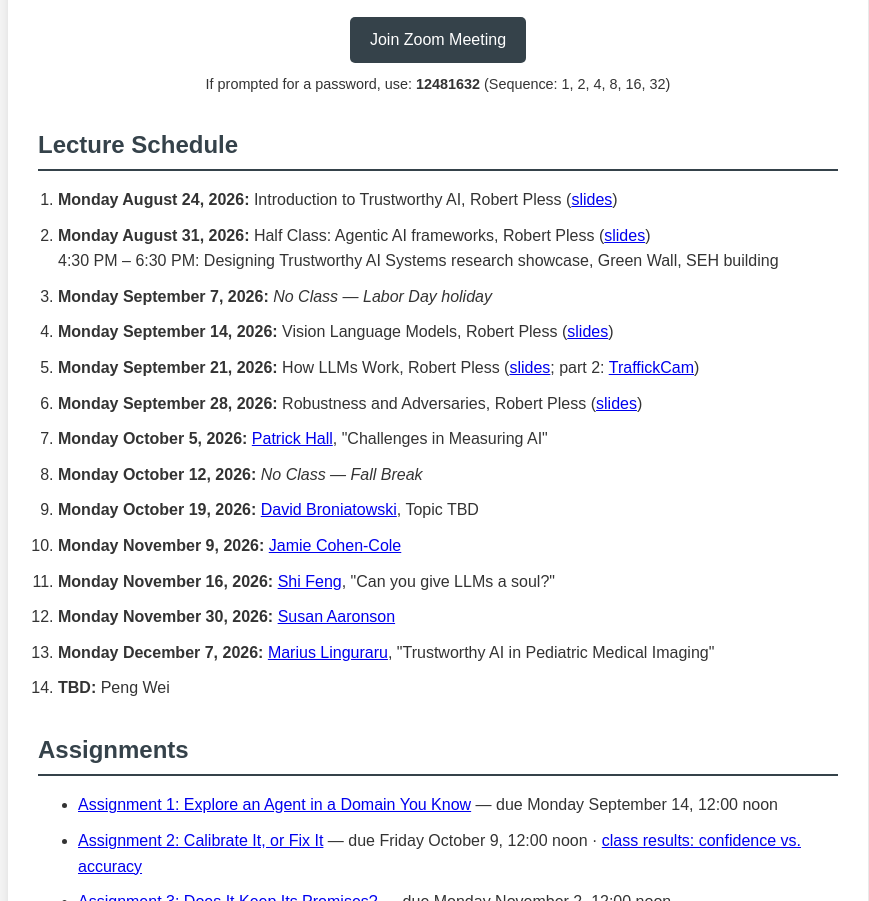
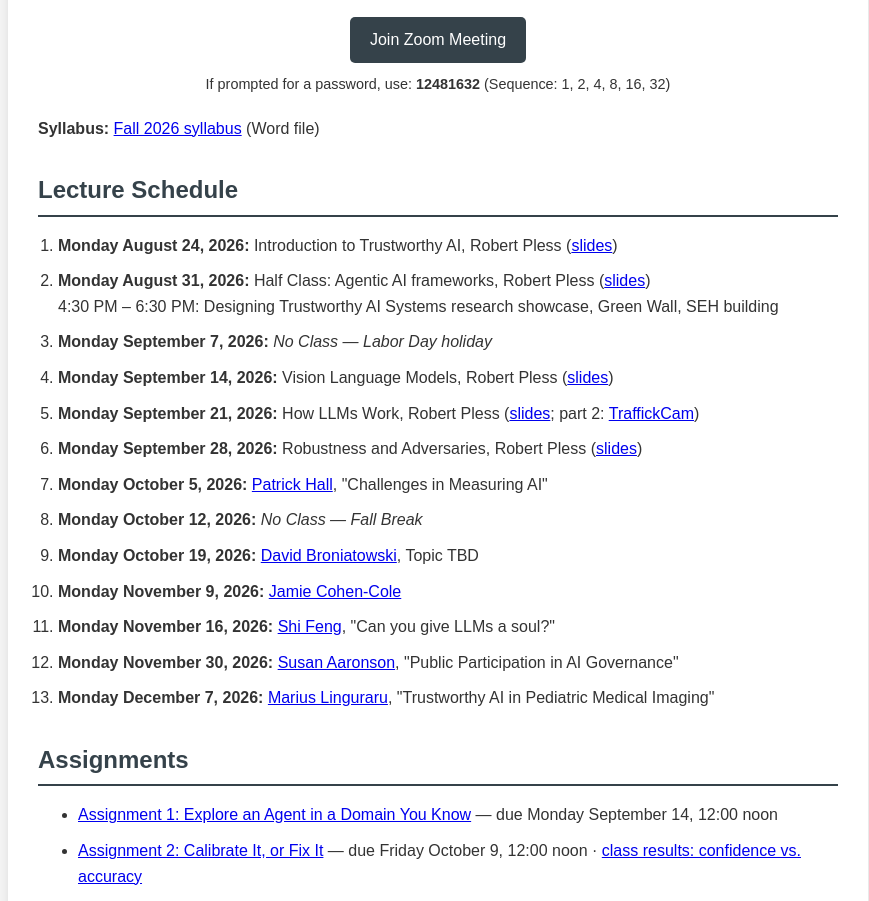
Before and after one commit to pless/trustworthyAI, a plain HTML site: page index.html in a window 1280 px wide. Shown: the part 542-1443 px from the top of the page, without its empty margins (202-1071 px from the left). Drawn offline with Linux system fonts and the light colour scheme.

Commit message:
Add Fall 2026 syllabus; update speaker list
- Fall2026TrustworthyAISyllabus.docx: Spring 2026 syllabus made current
  for Fall 2026 (CSCI 6510 / EMSE 6992); grading is four assignments at
  10 points each and the final project at 20 points (60 points in total)
- index.html: link the syllabus; remove Peng Wei; add Susan Aaronson's
  title, "Public Participation in AI Governance"

Co-Authored-By: Claude Fable 5.2 <noreply@anthropic.com>

```diff
--- a/index.html
+++ b/index.html
@@ -140,6 +140,7 @@
                     If prompted for a password, use: <strong>12481632</strong> (Sequence: 1, 2, 4, 8, 16, 32)
                 </p>
             </div>
+            <p style="margin-top: 20px;"><strong>Syllabus:</strong> <a href="Fall2026TrustworthyAISyllabus.docx">Fall 2026 syllabus</a> (Word file)</p>
         </section>
 
         <section class="schedule">
@@ -157,9 +158,8 @@
                 <li><strong>Monday October 19, 2026:</strong> <a href="https://engineering.gwu.edu/david-broniatowski" target="_blank">David Broniatowski</a>, Topic TBD</li>
                 <li><strong>Monday November 9, 2026:</strong> <a href="https://americanstudies.columbian.gwu.edu/jamie-cohen-cole" target="_blank">Jamie Cohen-Cole</a></li>
                 <li><strong>Monday November 16, 2026:</strong> <a href="https://shifeng.me/" target="_blank">Shi Feng</a>, "Can you give LLMs a soul?"</li>
-                <li><strong>Monday November 30, 2026:</strong> <a href="https://elliott.gwu.edu/susan-aaronson" target="_blank">Susan Aaronson</a></li>
+                <li><strong>Monday November 30, 2026:</strong> <a href="https://elliott.gwu.edu/susan-aaronson" target="_blank">Susan Aaronson</a>, "Public Participation in AI Governance"</li>
                 <li><strong>Monday December 7, 2026:</strong> <a href="https://research.childrensnational.org/labs/precision-medical" target="_blank">Marius Linguraru</a>, "Trustworthy AI in Pediatric Medical Imaging"</li>
-                <li><strong>TBD:</strong> Peng Wei</li>
             </ol>
         </section>
 
```
Also changed, not shown: 1 other file.
